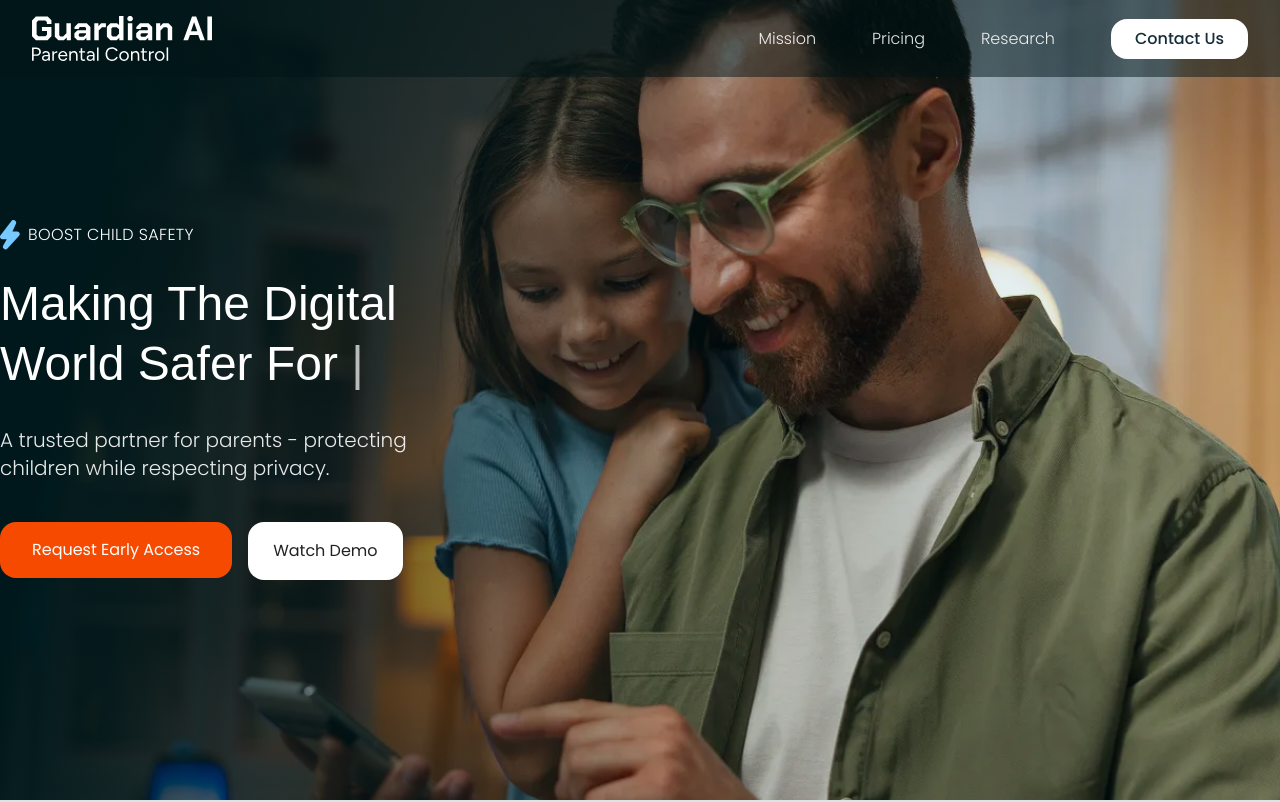
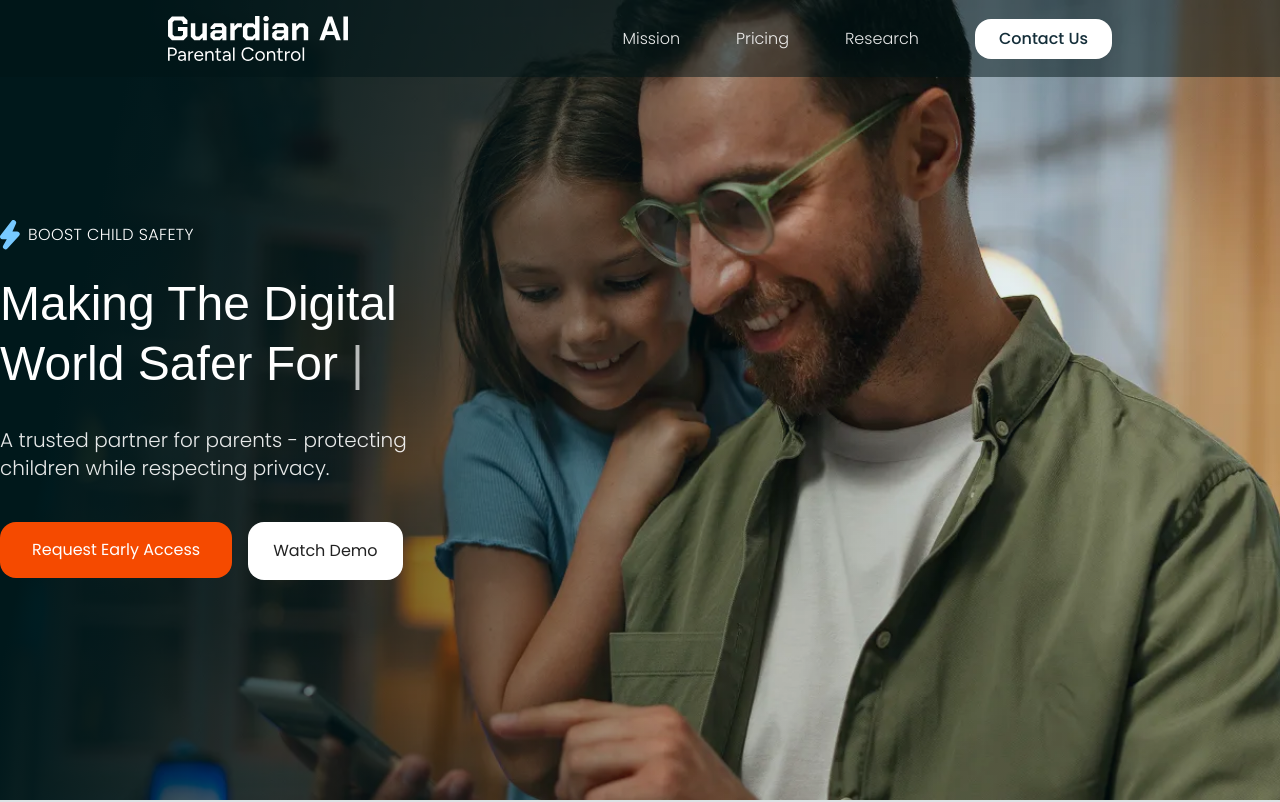
Before and after one commit to seraphguardlabs/Guardien-AI-Website, a Next.js app: page / in a window 1280 px wide. Shown: the top 802 px of the page. Built offline with nearby package versions, Linux system fonts and the light colour scheme; a web font is replaced by a local one.

Commit message:
fixed navbar to webview

```diff
--- a/app/components/hero/Header.tsx
+++ b/app/components/hero/Header.tsx
@@ -23,7 +23,7 @@ export default function Header() {
       className="fixed top-0 left-0 right-0 z-50 py-4"
       style={{ backgroundColor: "rgba(0, 21, 23, 0.50)" }}
     >
-      <nav className="flex items-center justify-between w-screen md:max-w-7xl  px-4 sm:px-6 lg:px-8">
+      <nav className="flex items-center justify-between w-screen md:max-w-screen  px-4 sm:px-6 lg:px-42">
         {/* Logo */}
         <Link href="/#" className="flex flex-col cursor-pointer z-50">
           <img
```
